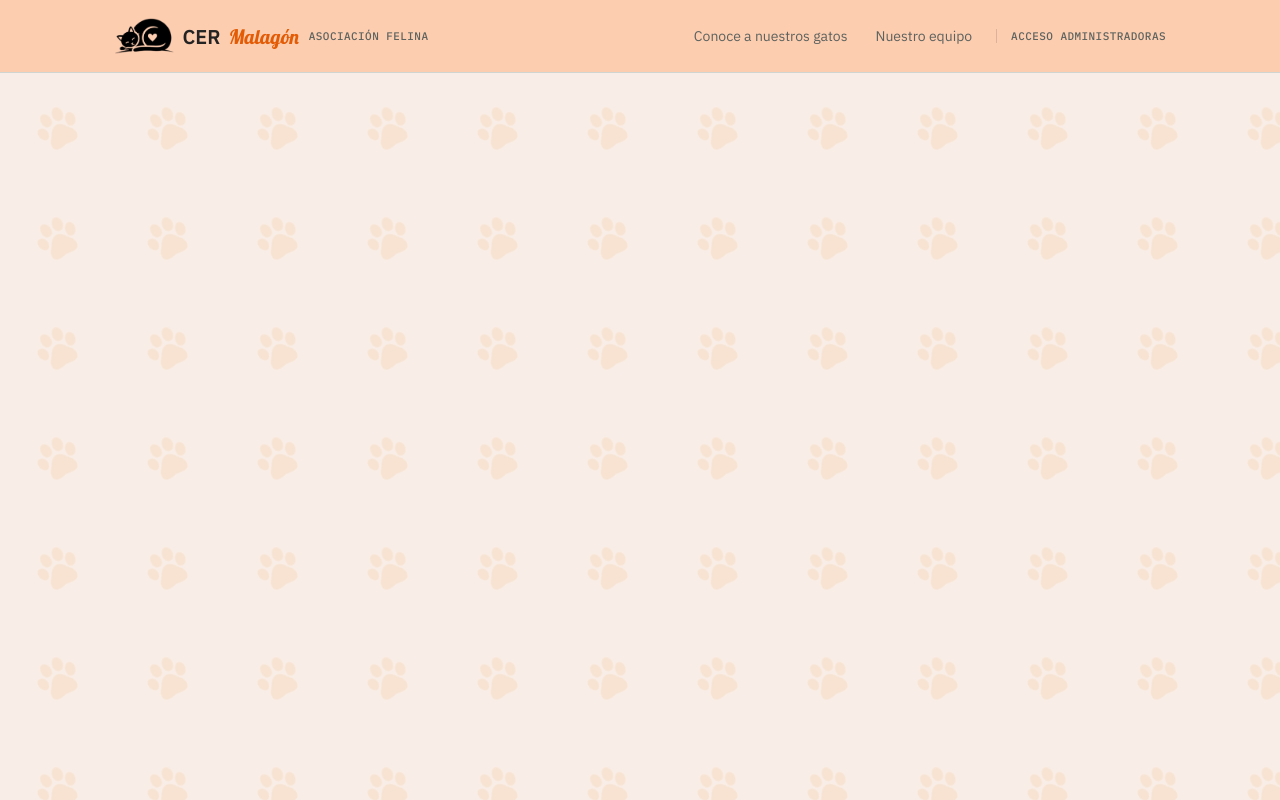
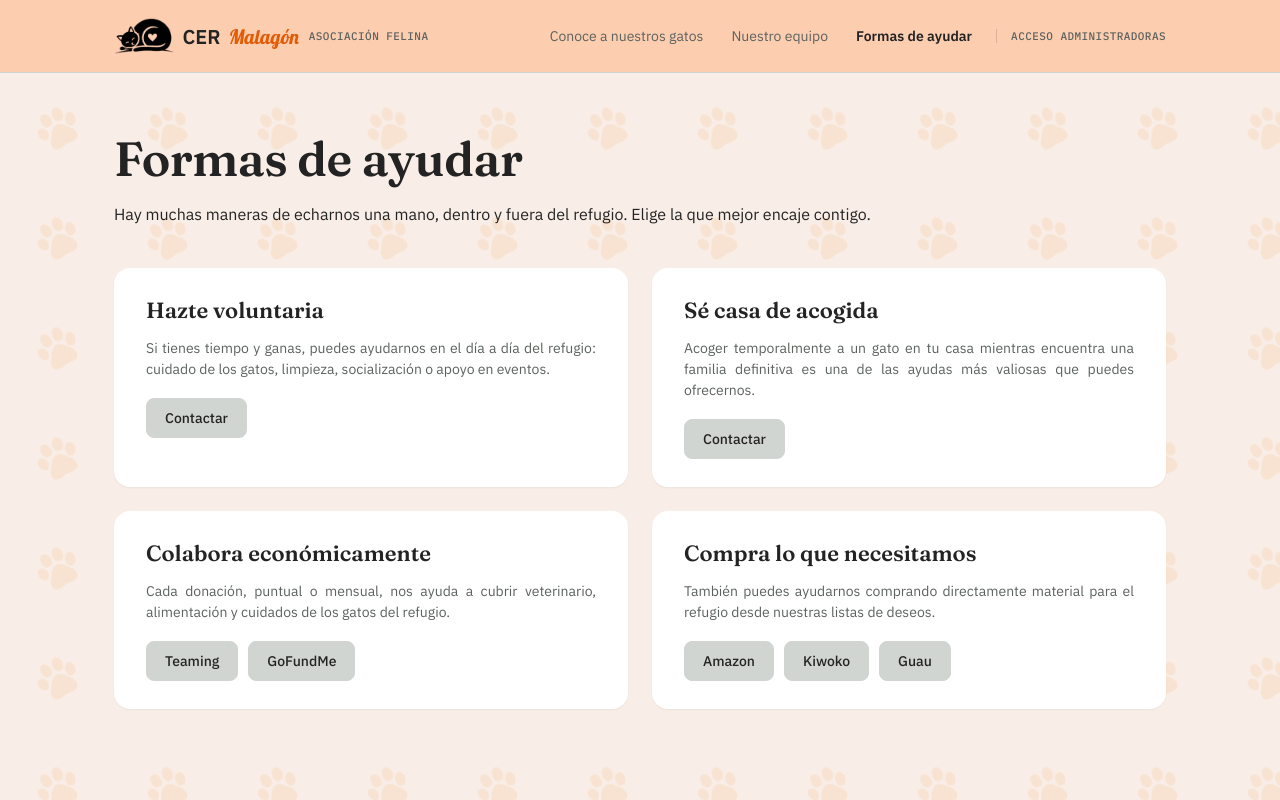
Before and after one commit to sarajimsjj/cer_malagon-asociacion_felina, a React (Vite) app in the folder frontend/: page /formas-de-ayudar in a window 1280 px wide. Built offline with nearby package versions, Linux system fonts and the light colour scheme; no server answers.

Commit message:
feat: add initial ways to help section

```diff
--- a/frontend/src/App.jsx
+++ b/frontend/src/App.jsx
@@ -4,6 +4,7 @@ import AvisoSolicitudes from './components/AvisoSolicitudes'
 import RutaProtegida from './components/RutaProtegida'
 import ListaGatos from './pages/ListaGatos'
 import Equipo from './pages/Equipo'
+import FormasDeAyudar from './pages/FormasDeAyudar'
 import NuevoGato from './pages/NuevoGato'
 import GatoDetalle from './pages/GatoDetalle'
 import EditarGato from './pages/EditarGato'
@@ -19,6 +20,7 @@ export default function App() {
       <Routes>
         <Route path="/" element={<ListaGatos />} />
         <Route path="/equipo" element={<Equipo />} />
+        <Route path="/formas-de-ayudar" element={<FormasDeAyudar />} />
         <Route path="/login" element={<Login />} />
         <Route
           path="/gatos/nuevo"
--- a/frontend/src/components/Navbar.jsx
+++ b/frontend/src/components/Navbar.jsx
@@ -74,6 +74,9 @@ export default function Navbar() {
             <NavLink to="/equipo" className={claseEnlace} onClick={cerrarMenu}>
               Nuestro equipo
             </NavLink>
+            <NavLink to="/formas-de-ayudar" className={claseEnlace} onClick={cerrarMenu}>
+              Formas de ayudar
+            </NavLink>
 
             {esPrincipal && (
               <>
--- /dev/null
+++ b/frontend/src/pages/FormasDeAyudar.css
@@ -0,0 +1,55 @@
+.cabecera__subtitulo {
+  max-width: 620px;
+  margin: 0;
+  font-size: 16px;
+  line-height: 1.5;
+  color: var(--color-ink-soft);
+}
+
+.formas-ayudar__grid {
+  display: grid;
+  grid-template-columns: 1fr 1fr;
+  gap: 24px;
+}
+
+.formas-ayudar__tarjeta {
+  background: var(--color-surface);
+  border-radius: 16px;
+  padding: 28px 32px;
+  box-shadow: 0 1px 2px rgba(35, 39, 34, 0.06);
+  display: flex;
+  flex-direction: column;
+  gap: 14px;
+}
+
+.formas-ayudar__titulo {
+  font-family: var(--font-display);
+  font-size: 22px;
+  font-weight: 600;
+  margin: 0;
+}
+
+.formas-ayudar__texto {
+  margin: 0;
+  font-size: 14px;
+  line-height: 1.5;
+  color: var(--color-ink-soft);
+}
+
+.formas-ayudar__acciones {
+  display: flex;
+  flex-wrap: wrap;
+  gap: 10px;
+  margin-top: 4px;
+}
+
+.formas-ayudar__tarjeta > .boton {
+  align-self: flex-start;
+  margin-top: 4px;
+}
+
+@media (max-width: 760px) {
+  .formas-ayudar__grid {
+    grid-template-columns: 1fr;
+  }
+}
--- /dev/null
+++ b/frontend/src/pages/FormasDeAyudar.jsx
@@ -0,0 +1,83 @@
+import './FormasDeAyudar.css'
+
+// TODO: sustituir por las URLs reales antes de publicar la página.
+const ENLACES = {
+  contacto: '#',
+  teaming: 'https://www.teaming.net/metodocer-grupo',
+  gofundme: 'https://gofund.me/ad9781e72',
+  amazon: '#',
+  kiwoko: '#',
+  guau: '#',
+}
+
+export default function FormasDeAyudar() {
+  return (
+    <div className="pagina">
+      <header className="cabecera">
+        <h1 className="cabecera__titulo">Formas de ayudar</h1>
+        <p className="cabecera__descripcion">
+          Hay muchas maneras de echarnos una mano, dentro y fuera del refugio. Elige la que mejor encaje contigo.
+        </p>
+      </header>
+
+      <div className="formas-ayudar__grid">
+        <section className="formas-ayudar__tarjeta">
+          <h2 className="formas-ayudar__titulo">Hazte voluntaria</h2>
+          <p className="formas-ayudar__texto">
+            Si tienes tiempo y ganas, puedes ayudarnos en el día a día del refugio: cuidado de los gatos, limpieza,
+            socialización o apoyo en eventos.
+          </p>
+          <a href={ENLACES.contacto} className="boton boton--secundario">
+            Contactar
+          </a>
+        </section>
+
+        <section className="formas-ayudar__tarjeta">
+          <h2 className="formas-ayudar__titulo">Sé casa de acogida</h2>
+          <p className="formas-ayudar__texto">
+            Acoger temporalmente a un gato en tu casa mientras encuentra una familia definitiva es una de las ayudas
+            más valiosas que puedes ofrecernos.
+          </p>
+          <a href={ENLACES.contacto} className="boton boton--secundario">
+            Contactar
+          </a>
+        </section>
+
+        <section className="formas-ayudar__tarjeta">
+          <h2 className="formas-ayudar__titulo">Colabora económicamente</h2>
+          <p className="formas-ayudar__texto">
+            Cada donación, puntual o mensual, nos ayuda a cubrir veterinario, alimentación y cuidados de los gatos
+            del refugio.
+          </p>
+          <div className="formas-ayudar__acciones">
+            <a href={ENLACES.teaming} className="boton boton--secundario">
+              Teaming
+            </a>
+            <a href={ENLACES.gofundme} className="boton boton--secundario">
+              GoFundMe
+            </a>
+          </div>
+        </section>
+
+        <section className="formas-ayudar__tarjeta">
+          <h2 className="formas-ayudar__titulo">Compra lo que necesitamos</h2>
+          <p className="formas-ayudar__texto">
+            También puedes ayudarnos comprando directamente material para el refugio desde nuestras listas de
+            deseos.
+          </p>
+          <div className="formas-ayudar__acciones">
+            <a href={ENLACES.amazon} className="boton boton--secundario">
+              Amazon
+            </a>
+            <a href={ENLACES.kiwoko} className="boton boton--secundario">
+              Kiwoko
+            </a>
+            <a href={ENLACES.guau} className="boton boton--secundario">
+              Guau
+            </a>
+          </div>
+        </section>
+      </div>
+    </div>
+  )
+}
```
